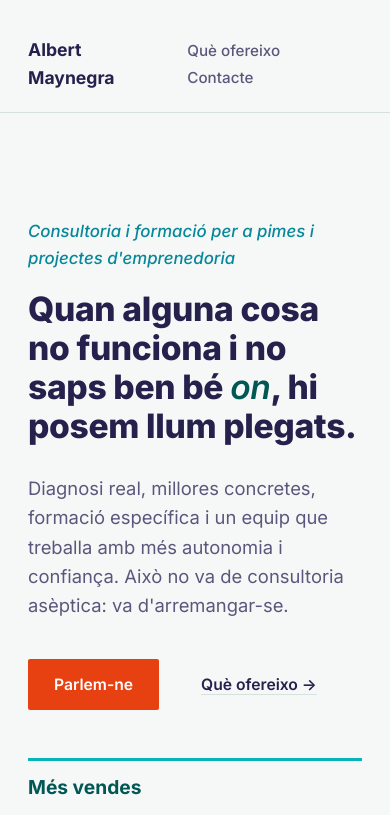
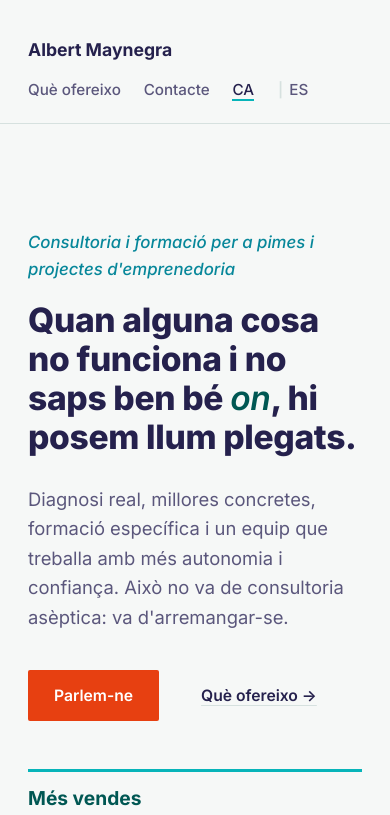
Before and after one commit to albertmaynegra/albertmaynegra.github.io, a plain HTML site: page index.html in a window 390 px wide. Shown: the top 815 px of the page. Drawn offline with Linux system fonts and the light colour scheme.

Commit message:
Add files via upload

```diff
--- a/index.html
+++ b/index.html
@@ -5,6 +5,8 @@
 <meta name="viewport" content="width=device-width, initial-scale=1.0">
 <title>Albert Maynegra — Consultoria i formació organitzativa i comercial</title>
 <meta name="description" content="Consultor i formador per a pimes i projectes d'emprenedoria: més vendes, més eficiència i més retenció de talent.">
+<link rel="alternate" hreflang="ca" href="index.html">
+<link rel="alternate" hreflang="es" href="es.html">
 <link rel="preconnect" href="https://fonts.googleapis.com">
 <link rel="preconnect" href="https://fonts.gstatic.com" crossorigin>
 <link href="https://fonts.googleapis.com/css2?family=Inter:ital,wght@0,400;0,500;0,600;0,700;0,800;1,400;1,500;1,600&display=swap" rel="stylesheet">
@@ -360,6 +362,16 @@
     color:var(--ink-soft);
     font-size:0.88rem;
   }
+
+  .lang{margin-left:28px; font-size:0.9rem; font-weight:600; color:var(--ink-soft); white-space:nowrap;}
+  .lang a{margin-left:0; color:var(--ink-soft);}
+  .lang [aria-current]{color:var(--ink); border-bottom:2px solid var(--teal-bright);}
+  .lang span.sep{margin:0 6px; color:var(--line);}
+  @media (max-width:560px){
+    .top .wrap{flex-wrap:wrap; gap:12px;}
+    .top nav a{margin-left:0; margin-right:18px;}
+    .lang{margin-left:0;}
+  }
 </style>
 </head>
 <body>
@@ -370,6 +382,7 @@
     <nav>
       <a href="#que-ofereixo">Què ofereixo</a>
       <a href="#contacte">Contacte</a>
+      <span class="lang"><a aria-current="page">CA</a><span class="sep">|</span><a href="es.html" hreflang="es" lang="es">ES</a></span>
     </nav>
   </div>
 </header>
```
